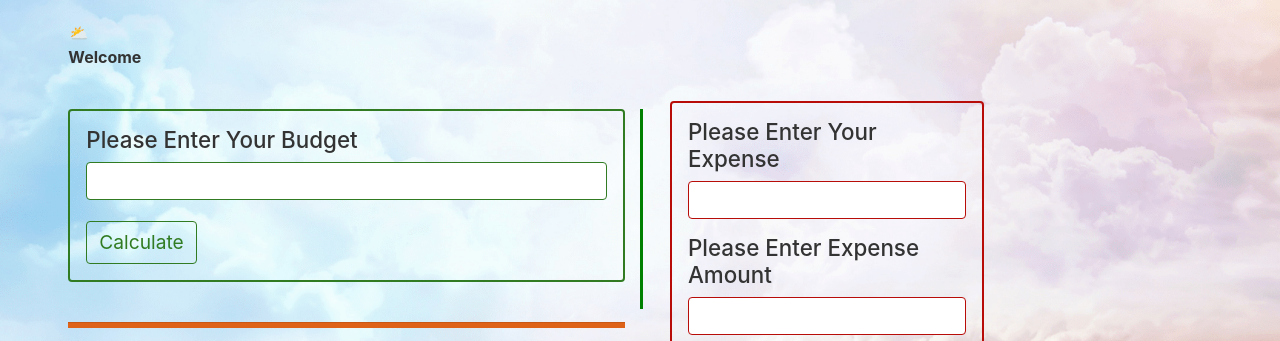
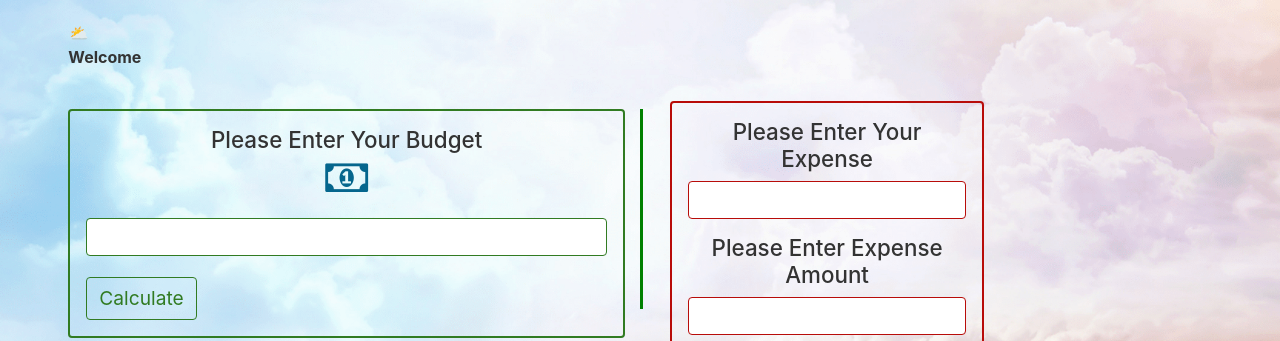
Before and after one commit to gurjit333/Budget_Application_Sprint3, a plain HTML site: page index.html in a window 1280 px wide. Shown: the part 63-404 px from the top of the page. Drawn offline with nearby package versions, Linux system fonts and the light colour scheme.

Commit message:
Added budget icon & centered text in budget box
The budget icon which has been inserted in overview in last sprint has also been added to budget box (form). This will help users to identify easily. Also, the text has been set to centerally aligned in that same box.

```diff
--- a/index.html
+++ b/index.html
@@ -38,6 +38,7 @@
 
     h5 {
       font-size: 1.4rem;
+      text-align: center;
     }
   </style>
 
@@ -62,7 +63,7 @@
               <!-- budget form -->
 
               <form id="budget-form" class="budget-form">
-                <h5 class="text-capitalize">please enter your budget</h5>
+                <h5 class="text-capitalize">please enter your budget <p class="budget_icon"><i class="fa fa-money"></i></p></h5>
                 <div class="form-group">
                   <input
                     type="number"
```
